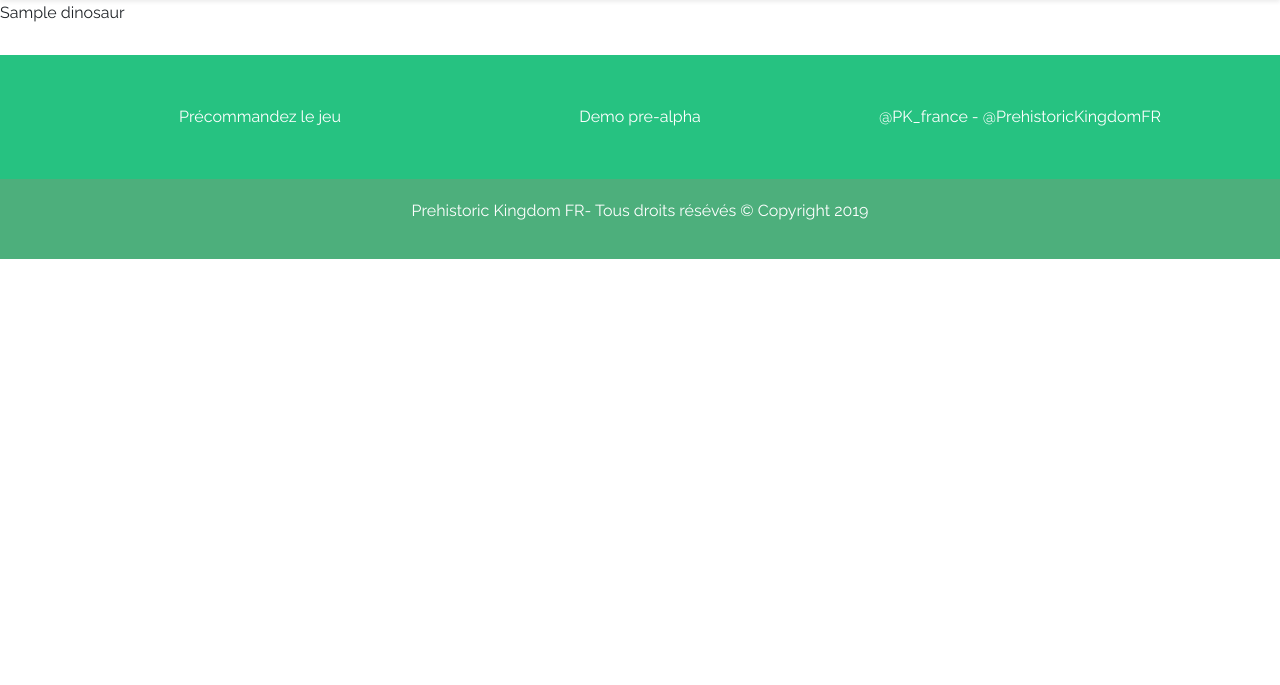
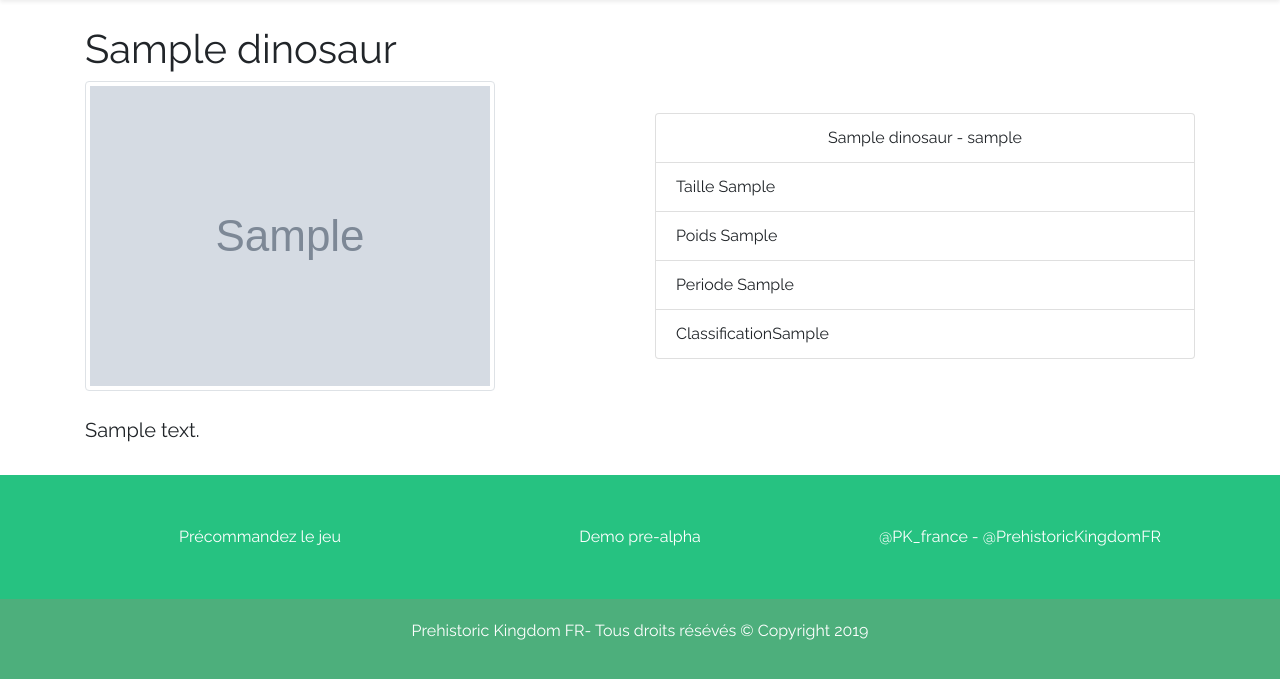
Before and after one commit to ludel/PK-France, a Django app: page /blog/dinosaur/1/ in a window 1280 px wide. Shown: the part 67-752 px from the top of the page. Run offline with Django 3.2, Linux system fonts and the light colour scheme; tables that the repository leaves empty hold one stand-in row (values such as "Sample post"); grey boxes marked "Sample" are stand-in pictures; some libraries are stand-ins or nearby versions.

Commit message:
Fiche dino

```diff
--- a/blog/templates/blog/dinosaur.html
+++ b/blog/templates/blog/dinosaur.html
@@ -1,4 +1,29 @@
 {% extends 'pkfrance/base.html' %}
+
+{% block title %}Fiche {{ object.name }}{% endblock %}
+
 {% block content %}
-    {{ object }}
+    <div class="container mt-4">
+        <h1>{{ object.name }}</h1>
+
+        <div class="row mb-4">
+            <div class="col-md-6">
+                <img class="img-fluid rounded img-thumbnail" src="{{ object.image1.url }}" alt="1 {{ object.name }}">
+            </div>
+
+            <div class="col-md-6  m-auto">
+                <ul class="list-group">
+                    <li class="list-group-item text-center">{{ object.name }} - {{ object.nickname }}</li>
+                    <li class="list-group-item">Taille {{ object.height }}</li>
+                    <li class="list-group-item">Poids {{ object.weight }}</li>
+                    <li class="list-group-item">Periode {{ object.period }}</li>
+                    <li class="list-group-item">Classification{{ object.classification }}</li>
+                </ul>
+            </div>
+        </div>
+
+        <p class="lead">
+            {{ object.description|safe }}
+        </p>
+    </div>
 {% endblock %}
```
